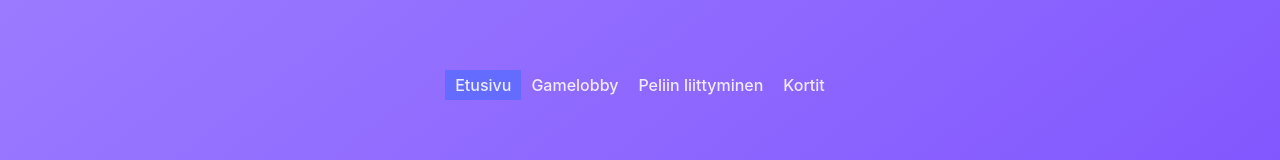
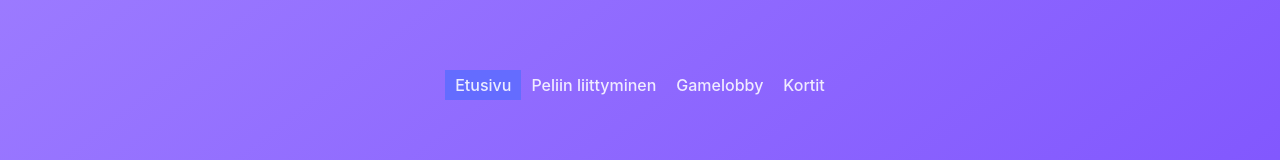
Before and after one commit to SajariS/Juomapeli-front, a React (Vite) app: page / in a window 1280 px wide. Shown: the part 170-330 px from the top of the page. Built offline with nearby package versions, Linux system fonts and the light colour scheme.

Commit message:
Navigation.jsx muokattu vielä kirjoitusvirheen vuoksi

```diff
--- a/src/components/Navigation.jsx
+++ b/src/components/Navigation.jsx
@@ -12,13 +12,13 @@ const Navigation = () => {
                     </NavLink>
                 </li>
                 <li>
-                    <NavLink to="/gamelobby">
-                        Gamelobby
+                    <NavLink to="/joingame">
+                        Peliin liittyminen
                     </NavLink>
                 </li>
                 <li>
-                    <NavLink to="/joingame">
-                        Peliin liittyminen
+                    <NavLink to="/gamelobby">
+                        Gamelobby
                     </NavLink>
                 </li>
                 <li>
```
